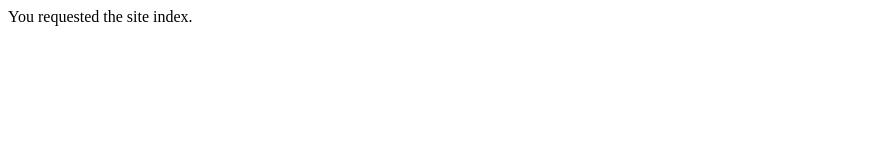
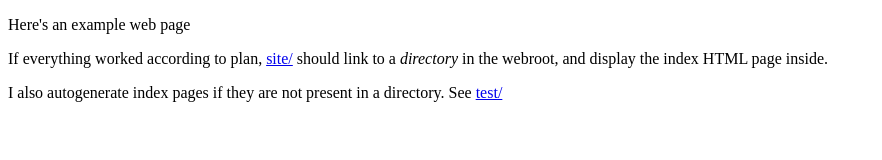
Before and after one commit to Notgnoshi/networking, a plain HTML site: page prog1/www/index.html in a window 1280 px wide. Shown: the whole page, without its empty margins (0-882 px from the left). Drawn offline with Linux system fonts and the light colour scheme.

Commit message:
Add content to webroot to demonstrate functionality

```diff
--- a/prog1/www/index.html
+++ b/prog1/www/index.html
@@ -1,11 +1,14 @@
+<!DOCTYPE html>
 <html>
 
 <head>
-    <title>WWW Index</title>
+    <title>Index</title>
 </head>
 
 <body>
-    <p>You requested the site index.</p>
+    <p>Here's an example web page</p>
+    <p>If everything worked according to plan, <a href="site/">site/</a> should link to a <em>directory</em> in the webroot, and display the index HTML page inside.</p>
+    <p>I also autogenerate index pages if they are not present in a directory. See <a href="test/">test/</a></p>
 </body>
 
 </html>
```
Also changed, not shown: prog1/www/404.html (+1 -0 lines), prog1/www/site/index.html (added, +12 -0 lines), prog1/www/test/HTTP requests.png (added), prog1/www/test/example.txt (added), 1 other file.
